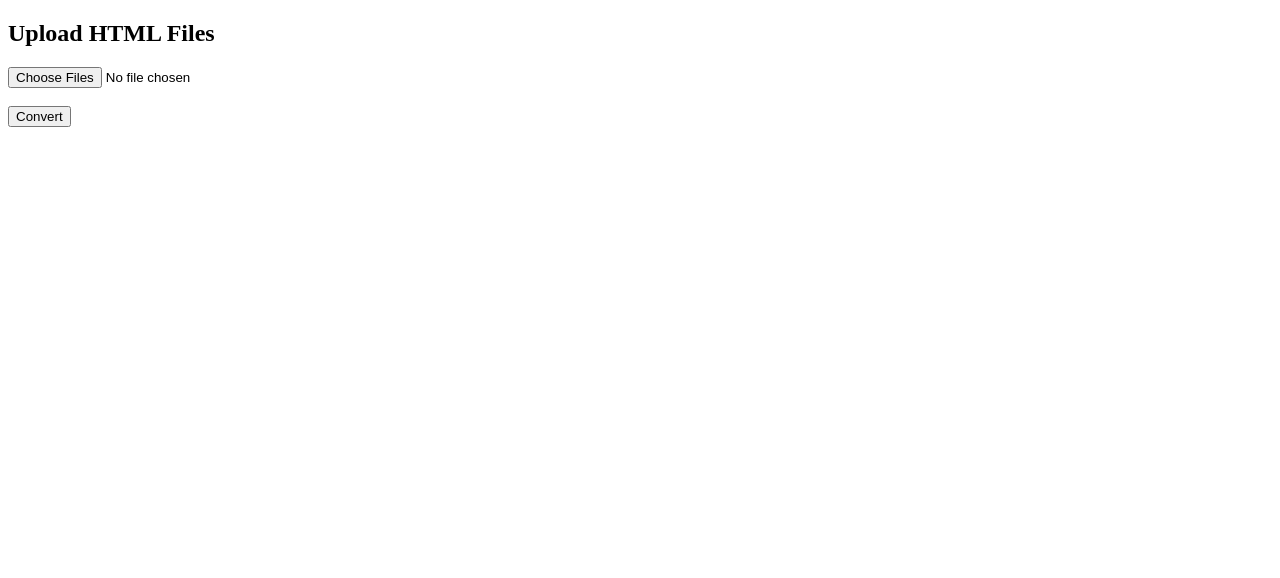
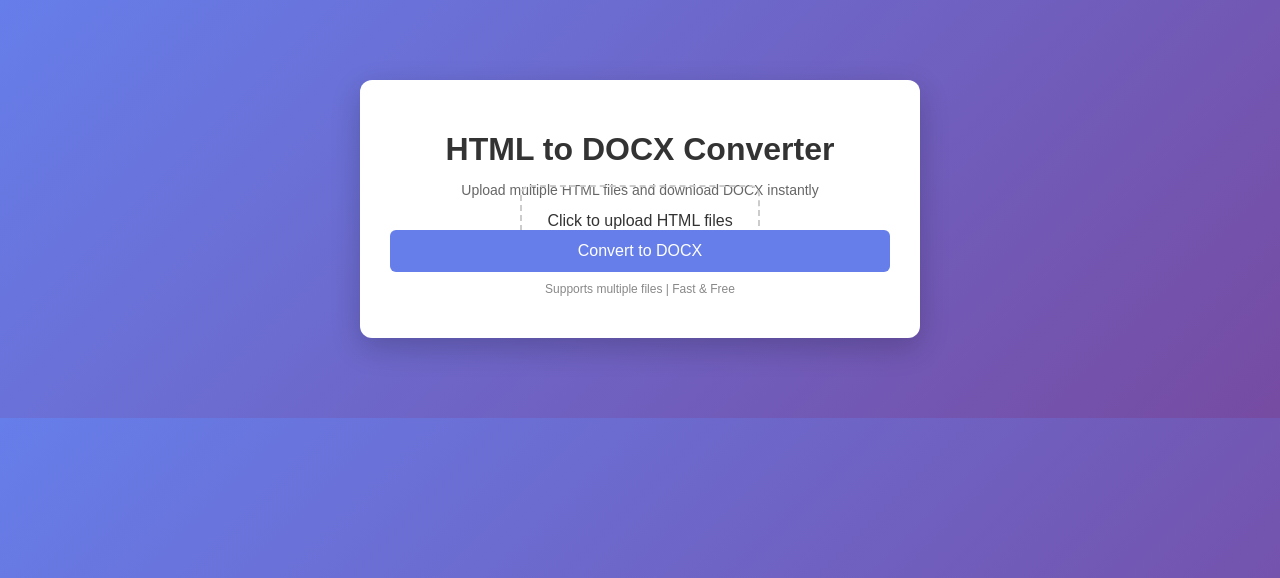
Before and after one commit to kunalshah121290/HTML-to-Docx, a Flask app: page / in a window 1280 px wide. Shown: the top 578 px of the page. Run offline with Flask 3, Linux system fonts and the light colour scheme.

Commit message:
Update index.html

```diff
--- a/templates/index.html
+++ b/templates/index.html
@@ -1,17 +1,110 @@
 <!DOCTYPE html>
 <html>
 <head>
-    <title>HTML to DOCX Tool</title>
+    <title>Free HTML to DOCX Converter</title>
+    <meta name="viewport" content="width=device-width, initial-scale=1.0">
+
+    <style>
+        body {
+            font-family: Arial, sans-serif;
+            background: linear-gradient(135deg, #667eea, #764ba2);
+            margin: 0;
+            padding: 0;
+            color: #333;
+        }
+
+        .container {
+            max-width: 500px;
+            margin: 80px auto;
+            background: #fff;
+            padding: 30px;
+            border-radius: 12px;
+            text-align: center;
+            box-shadow: 0 10px 30px rgba(0,0,0,0.2);
+        }
+
+        h1 {
+            margin-bottom: 10px;
+            color: #333;
+        }
+
+        p {
+            color: #666;
+            font-size: 14px;
+        }
+
+        .upload-box {
+            border: 2px dashed #ccc;
+            padding: 25px;
+            border-radius: 10px;
+            margin: 20px 0;
+            cursor: pointer;
+        }
+
+        .upload-box:hover {
+            border-color: #667eea;
+        }
+
+        input[type="file"] {
+            display: none;
+        }
+
+        .btn {
+            background: #667eea;
+            color: white;
+            border: none;
+            padding: 12px 20px;
+            border-radius: 6px;
+            cursor: pointer;
+            font-size: 16px;
+            width: 100%;
+        }
+
+        .btn:hover {
+            background: #5a67d8;
+        }
+
+        .note {
+            font-size: 12px;
+            margin-top: 10px;
+            color: #888;
+        }
+
+        .loading {
+            display: none;
+            margin-top: 15px;
+            color: #667eea;
+            font-weight: bold;
+        }
+    </style>
 </head>
+
 <body>
 
-<h2>Upload HTML Files</h2>
+<div class="container">
+    <h1>HTML to DOCX Converter</h1>
+    <p>Upload multiple HTML files and download DOCX instantly</p>
 
-<form action="/convert" method="post" enctype="multipart/form-data">
-    <input type="file" name="files" multiple accept=".html">
-    <br><br>
-    <button type="submit">Convert</button>
-</form>
+    <form action="/convert" method="post" enctype="multipart/form-data" onsubmit="showLoading()">
+
+        <label class="upload-box">
+            Click to upload HTML files
+            <input type="file" name="files" multiple accept=".html,.htm">
+        </label>
+
+        <button class="btn" type="submit">Convert to DOCX</button>
+
+        <div class="loading" id="loadingText">Converting... Please wait ⏳</div>
+    </form>
+
+    <p class="note">Supports multiple files | Fast & Free</p>
+</div>
+
+<script>
+function showLoading() {
+    document.getElementById("loadingText").style.display = "block";
+}
+</script>
 
 </body>
 </html>
```
